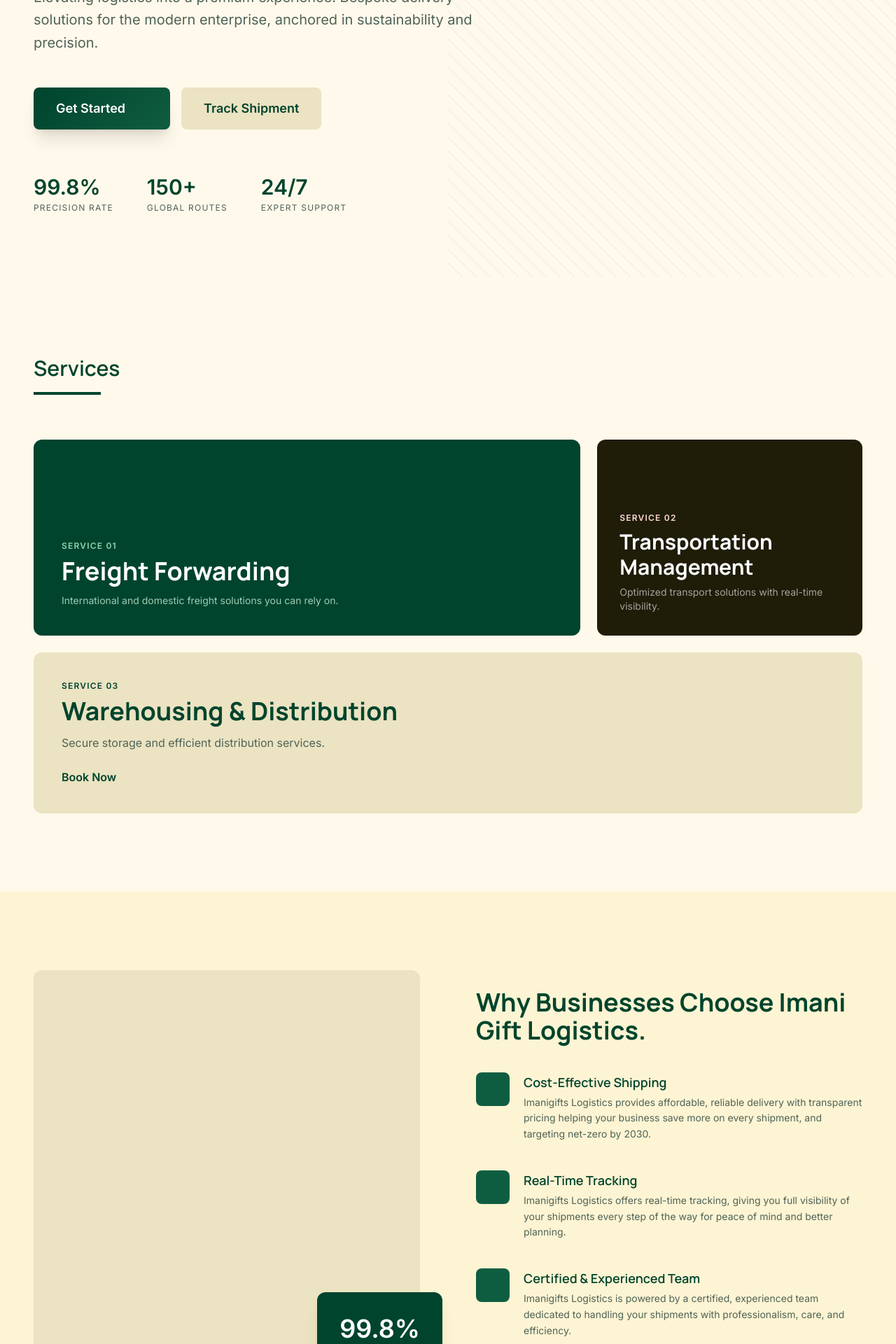
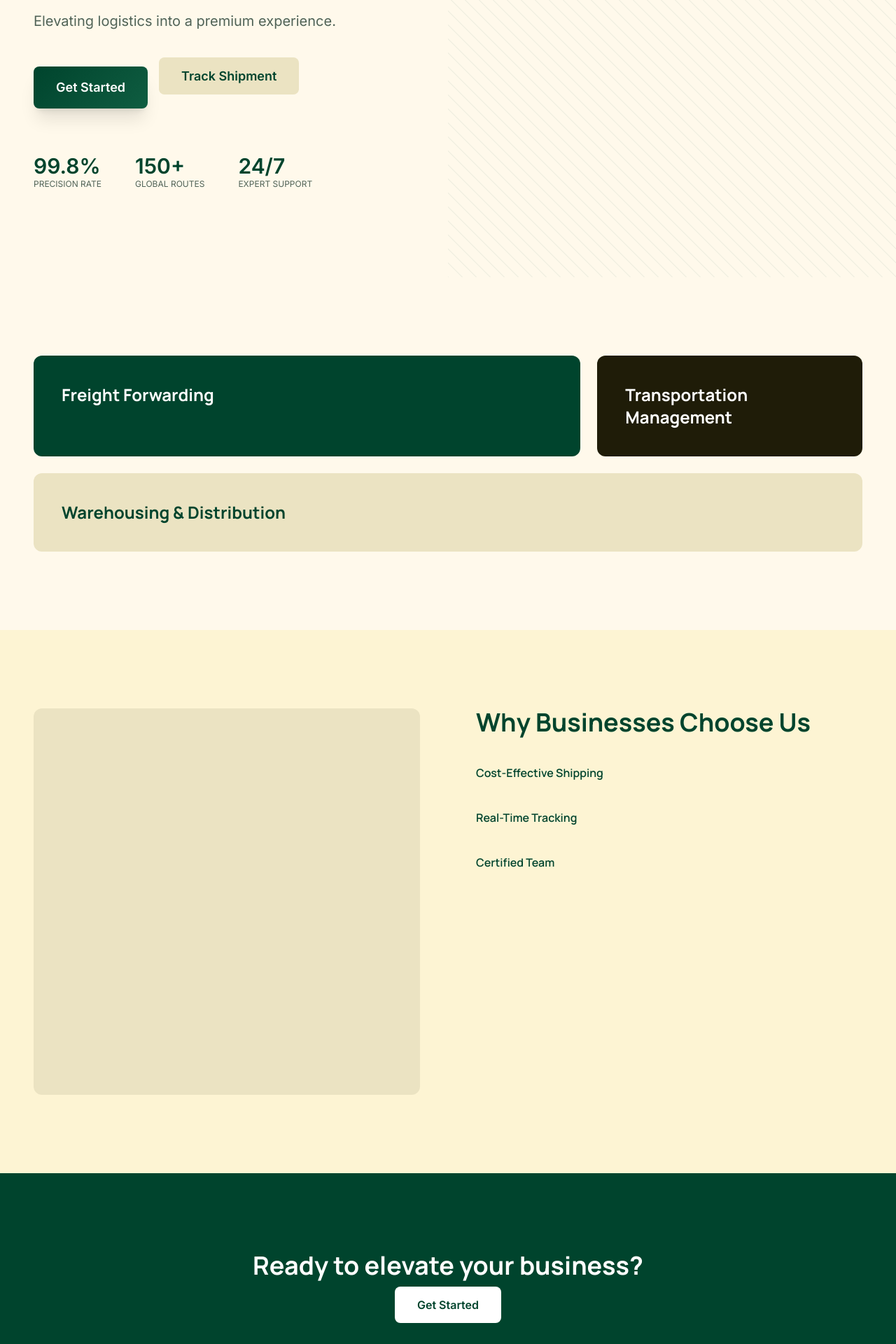
Before and after one commit to cohzyweb/imanigifts_logistics_new, a Next.js app: page /customer/landing in a window 1280 px wide. Shown: the part 380-2300 px from the top of the page at 70% size. Built offline with nearby package versions, Linux system fonts and the light colour scheme.

Commit message:
Update page.tsx

```diff
--- a/app/customer/landing/page.tsx
+++ b/app/customer/landing/page.tsx
@@ -1,3 +1,4 @@
+"use client";
 import CustomerNav from "@/components/customer/CustomerNav";
 import CustomerFooter from "@/components/customer/CustomerFooter";
 import { motion } from "framer-motion";
@@ -7,66 +8,162 @@ export default function CustomerLanding() {
   return (
     <div className="bg-[#fff9eb] text-[#1f1c08]">
       <CustomerNav />
+
       <main className="pt-24">
         {/* Hero */}
         <section className="relative min-h-[85vh] flex items-center px-8 md:px-12 overflow-hidden">
-          <div className="absolute right-0 top-0 w-1/2 h-full opacity-5" style={{ backgroundImage: "repeating-linear-gradient(45deg,#00442d 0,#00442d 1px,transparent 0,transparent 50%)", backgroundSize: "20px 20px" }} />
-          <div className="relative z-10 max-w-4xl">
-            <span className="text-xs font-bold uppercase tracking-[0.2em] text-[#506357] mb-6 block">Premium Logistics Platform</span>
-            <h1 className="text-[3.5rem] md:text-[3rem] leading-[1.05] font-bold text-[#00442d] mb-8 tracking-tighter">Reliable Logistics<br /><span className="italic font-light">& Supply Chain Solutions.</span></h1>
-            <p className="text-xl text-[#506357] max-w-2xl mb-12 leading-relaxed">Elevating logistics into a premium experience. Bespoke delivery solutions for the modern enterprise, anchored in sustainability and precision.</p>
+          <div className="absolute right-0 top-0 w-1/2 h-full opacity-5"
+            style={{
+              backgroundImage:
+                "repeating-linear-gradient(45deg,#00442d 0,#00442d 1px,transparent 0,transparent 50%)",
+              backgroundSize: "20px 20px"
+            }}
+          />
+
+          <motion.div
+            initial={{ opacity: 0, y: 40 }}
+            animate={{ opacity: 1, y: 0 }}
+            transition={{ duration: 0.8 }}
+            className="relative z-10 max-w-4xl"
+          >
+            <span className="text-xs font-bold uppercase tracking-[0.2em] text-[#506357] mb-6 block">
+              Premium Logistics Platform
+            </span>
+
+            <h1 className="text-[3.5rem] md:text-[3rem] leading-[1.05] font-bold text-[#00442d] mb-8 tracking-tighter">
+              Reliable Logistics<br />
+              <span className="italic font-light">& Supply Chain Solutions.</span>
+            </h1>
+
+            <p className="text-xl text-[#506357] max-w-2xl mb-12 leading-relaxed">
+              Elevating logistics into a premium experience.
+            </p>
+
             <div className="flex flex-col sm:flex-row gap-4">
-              <Link href="/customer/signup" className="text-white px-8 py-4 rounded-lg font-bold text-lg shadow-xl active:scale-95 transition-all inline-flex items-center gap-2 sig-gradient">Get Started <span className="material-symbols-outlined">arrow_forward</span></Link>
-              <Link href="/customer/track" className="bg-[#ebe3c2] text-[#00442d] px-8 py-4 rounded-lg font-bold text-lg hover:bg-[#e4dbc0] transition-colors">Track Shipment</Link>
+              <motion.div whileHover={{ scale: 1.05 }} whileTap={{ scale: 0.95 }}>
+                <Link href="/customer/signup" className="text-white px-8 py-4 rounded-lg font-bold text-lg shadow-xl inline-flex items-center gap-2 sig-gradient">
+                  Get Started
+                </Link>
+              </motion.div>
+
+              <motion.div whileHover={{ scale: 1.05 }}>
+                <Link href="/customer/track" className="bg-[#ebe3c2] text-[#00442d] px-8 py-4 rounded-lg font-bold text-lg">
+                  Track Shipment
+                </Link>
+              </motion.div>
             </div>
-            <div className="flex gap-12 mt-16">{[["99.8%","Precision Rate"],["150+","Global Routes"],["24/7","Expert Support"]].map(([v,l]) => (<div key={l}><p className="text-3xl font-bold text-[#00442d]">{v}</p><p className="text-xs uppercase tracking-widest text-[#506357] mt-1">{l}</p></div>))}</div>
+
+            {/* Stats */}
+            <motion.div
+              className="flex gap-12 mt-16"
+              initial="hidden"
+              animate="visible"
+              variants={{
+                visible: { transition: { staggerChildren: 0.2 } }
+              }}
+            >
+              {[["99.8%", "Precision Rate"], ["150+", "Global Routes"], ["24/7", "Expert Support"]].map(([v, l]) => (
+                <motion.div
+                  key={l}
+                  variants={{
+                    hidden: { opacity: 0, y: 20 },
+                    visible: { opacity: 1, y: 0 }
+                  }}
+                >
+                  <p className="text-3xl font-bold text-[#00442d]">{v}</p>
+                  <p className="text-xs uppercase text-[#506357]">{l}</p>
+                </motion.div>
+              ))}
+            </motion.div>
+          </motion.div>
+        </section>
+
+        {/* Services */}
+        <section className="py-28 px-8 md:px-12">
+          <div className="max-w-7xl mx-auto grid md:grid-cols-12 gap-6">
+
+            {[ "Freight Forwarding", "Transportation Management", "Warehousing & Distribution" ].map((title, i) => (
+              <motion.div
+                key={title}
+                initial={{ opacity: 0, y: 50 }}
+                whileInView={{ opacity: 1, y: 0 }}
+                transition={{ delay: i * 0.2 }}
+                viewport={{ once: true }}
+                className={`rounded-xl p-10 ${i === 0 ? "md:col-span-8 bg-[#00442d]" : i === 1 ? "md:col-span-4 bg-[#1f1c08]" : "md:col-span-12 bg-[#ebe3c2]"}`}
+              >
+                <h3 className={`text-2xl font-bold ${i === 2 ? "text-[#00442d]" : "text-white"}`}>
+                  {title}
+                </h3>
+              </motion.div>
+            ))}
+
           </div>
         </section>
-        {/* Services */}
-        <section className="py-28 px-8 md:px-12 bg-[#fff9eb]">
-          <div className="max-w-7xl mx-auto">
-            <div className="mb-16"><h2 className="text-3xl font-semibold text-[#00442d] mb-4">Services</h2><div className="w-24 h-1 bg-[#00442d]" /></div>
-            <div className="grid grid-cols-1 md:grid-cols-12 gap-6">
-              <div className="md:col-span-8 bg-[#00442d] rounded-xl p-10 relative overflow-hidden min-h-[280px] flex flex-col justify-end">
-                <span className="material-symbols-outlined text-white/10 absolute top-6 right-6 text-[100px]">flight</span>
-                <div className="relative z-10"><span className="text-[#8cd4b0] text-xs font-bold uppercase tracking-widest mb-2 block">Service 01</span><h3 className="text-white text-4xl font-bold mb-3">Freight Forwarding</h3><p className="text-emerald-100/75 max-w-md text-sm">International and domestic freight solutions you can rely on.</p></div>
-              </div>
-              <div className="md:col-span-4 bg-[#1f1c08] rounded-xl p-8 relative overflow-hidden min-h-[200px] flex flex-col justify-end">
-                <span className="material-symbols-outlined text-white/10 absolute top-4 right-4 text-[80px]">directions_boat</span>
-                <div className="relative z-10"><span className="text-[#ffdad7] text-xs font-bold uppercase tracking-widest mb-2 block">Service 02</span><h3 className="text-white text-3xl font-bold mb-2">Transportation Management</h3><p className="text-white/60 text-sm">Optimized transport solutions with real-time visibility.</p></div>
-              </div>
-              <div className="md:col-span-12 bg-[#ebe3c2] rounded-xl p-10 flex flex-col md:flex-row items-center gap-8">
-                <div className="flex-1"><span className="text-[#00442d] text-xs font-bold uppercase tracking-widest mb-2 block">Service 03</span><h3 className="text-[#00442d] text-4xl font-bold mb-3">Warehousing & Distribution</h3><p className="text-[#506357] leading-relaxed mb-6 max-w-xl">Secure storage and efficient distribution services.</p><Link href="/customer/orders" className="text-[#00442d] font-bold inline-flex items-center gap-2 hover:gap-3 transition-all">Book Now <span className="material-symbols-outlined">arrow_forward</span></Link></div>
-                <span className="material-symbols-outlined text-[#00442d] opacity-15 text-[140px]">local_shipping</span>
-              </div>
-            </div>
+
+        {/* Features */}
+        <section className="py-28 px-8 md:px-12 bg-[#fdf4d3]">
+          <div className="max-w-7xl mx-auto grid lg:grid-cols-2 gap-20">
+
+            <motion.div
+              initial={{ opacity: 0, x: -50 }}
+              whileInView={{ opacity: 1, x: 0 }}
+              viewport={{ once: true }}
+            >
+              <div className="aspect-square bg-[#ebe3c2] rounded-xl" />
+            </motion.div>
+
+            <motion.div
+              initial={{ opacity: 0, x: 50 }}
+              whileInView={{ opacity: 1, x: 0 }}
+              viewport={{ once: true }}
+            >
+              <h2 className="text-4xl font-bold text-[#00442d] mb-10">
+                Why Businesses Choose Us
+              </h2>
+
+              <motion.div
+                initial="hidden"
+                whileInView="visible"
+                variants={{
+                  visible: { transition: { staggerChildren: 0.2 } }
+                }}
+                className="space-y-10"
+              >
+                {["Cost-Effective Shipping", "Real-Time Tracking", "Certified Team"].map((t) => (
+                  <motion.div
+                    key={t}
+                    variants={{
+                      hidden: { opacity: 0, y: 20 },
+                      visible: { opacity: 1, y: 0 }
+                    }}
+                  >
+                    <h4 className="font-semibold text-[#00442d]">{t}</h4>
+                  </motion.div>
+                ))}
+              </motion.div>
+            </motion.div>
+
           </div>
         </section>
-        {/* Features */}
-        <section className="py-28 px-8 md:px-12 bg-[#fdf4d3]">
-          <div className="max-w-7xl mx-auto grid grid-cols-1 lg:grid-cols-2 gap-20 items-center">
-            <div className="relative">
-              <div className="aspect-square bg-[#ebe3c2] rounded-xl flex items-center justify-center"><span className="material-symbols-outlined text-[#00442d] opacity-10 text-[200px]">eco</span></div>
-              <div className="absolute -bottom-8 -right-8 bg-[#00442d] p-8 rounded-xl shadow-xl text-white"><div className="text-4xl font-bold">99.8%</div><div className="text-emerald-200/70 text-xs uppercase tracking-widest mt-1">Precision Rate</div></div>
-            </div>
-            <div>
-              <h2 className="text-4xl font-bold text-[#00442d] mb-10">Why Businesses Choose Imani Gift Logistics.</h2>
-              <div className="space-y-10">{[{icon:"eco",title:"Cost-Effective Shipping",desc:"Imanigifts Logistics provides affordable, reliable delivery with transparent pricing helping your business save more on every shipment, and targeting net-zero by 2030."},{icon:"monitoring",title:" Real-Time Tracking",desc:"Imanigifts Logistics offers real-time tracking, giving you full visibility of your shipments every step of the way for peace of mind and better planning."},{icon:"verified_user",title:"Certified & Experienced Team",desc:"Imanigifts Logistics is powered by a certified, experienced team dedicated to handling your shipments with professionalism, care, and efficiency."}].map(f => (<div key={f.title} className="flex gap-5"><div className="bg-[#0f5d41] text-[#8cd4b0] w-12 h-12 rounded-lg flex items-center justify-center shrink-0"><span className="material-symbols-outlined" style={{ fontVariationSettings: "'FILL' 1,'wght' 400,'GRAD' 0,'opsz' 24" }}>{f.icon}</span></div><div><h4 className="text-lg font-semibold text-[#00442d] mb-1">{f.title}</h4><p className="text-[#506357] text-sm leading-relaxed">{f.desc}</p></div></div>))}</div>
-            </div>
-          </div>
-        </section>
+
         {/* CTA */}
-        <section className="py-28 px-8 md:px-12 bg-[#00442d] text-center">
-          <div className="max-w-4xl mx-auto">
-            <h2 className="text-4xl md:text-5xl font-bold text-white mb-6 tracking-tight">Ready to elevate your business ?</h2>
-            <p className="text-emerald-100/70 text-lg mb-12 max-w-xl mx-auto">Join the new standard of logistics. Experience speed, security, and sustainability.</p>
-            <div className="flex flex-wrap justify-center gap-4">
-              <Link href="/customer/signup" className="bg-[#fff9eb] text-[#00442d] px-10 py-4 rounded-lg font-bold text-lg hover:bg-[#fdf4d3] transition-colors shadow-lg active:scale-95">Create Account</Link>
-              <button className="border-2 border-[#8cd4b0] text-[#8cd4b0] px-10 py-4 rounded-lg font-bold text-lg hover:bg-white/5 transition-colors">Speak to an Expert</button>
-            </div>
-          </div>
-        </section>
+        <motion.section
+          initial={{ opacity: 0 }}
+          whileInView={{ opacity: 1 }}
+          className="py-28 px-8 md:px-12 bg-[#00442d] text-center text-white"
+        >
+          <h2 className="text-4xl font-bold mb-6">
+            Ready to elevate your business?
+          </h2>
+
+          <motion.div whileHover={{ scale: 1.05 }}>
+            <Link href="/customer/signup" className="bg-white text-[#00442d] px-8 py-4 rounded-lg font-bold">
+              Get Started
+            </Link>
+          </motion.div>
+        </motion.section>
       </main>
+
       <CustomerFooter />
     </div>
   );
```
